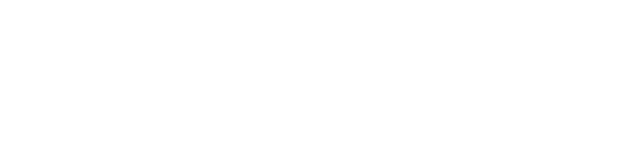
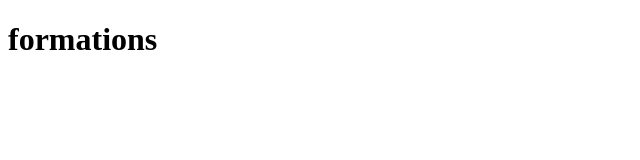
Before and after one commit to berekiao/git-mo-cv, a plain HTML site: page index.html in a window 1280 px wide. Shown: the whole page, without its empty margins (0-640 px from the left). Drawn offline with Linux system fonts and the light colour scheme.

Commit message:
mise en place de formations

```diff
--- a/index.html
+++ b/index.html
@@ -8,6 +8,6 @@
     <title>Document</title>
 </head>
 <body>
-
+    <h1>formations</h1>
 </body>
 </html>
```
